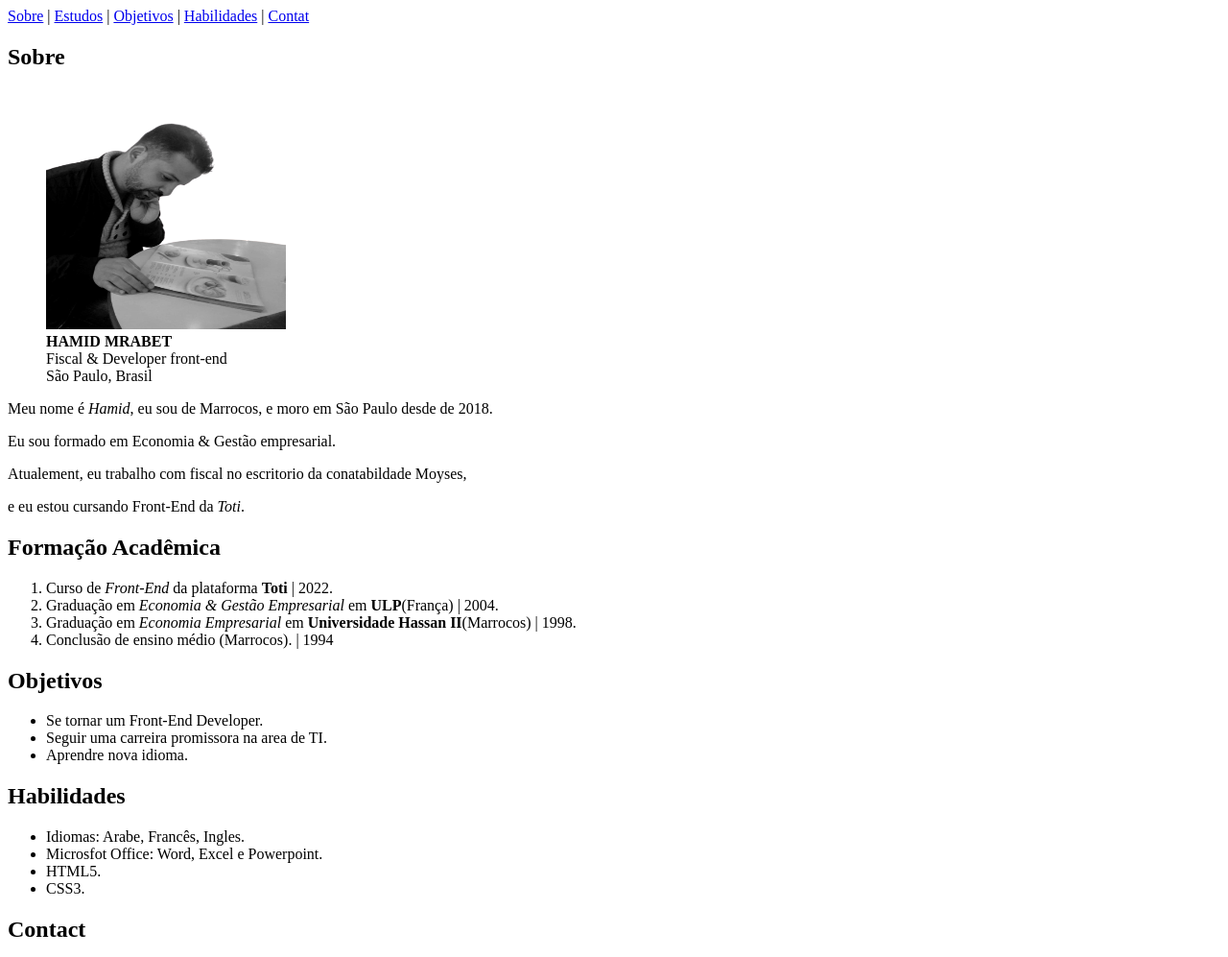
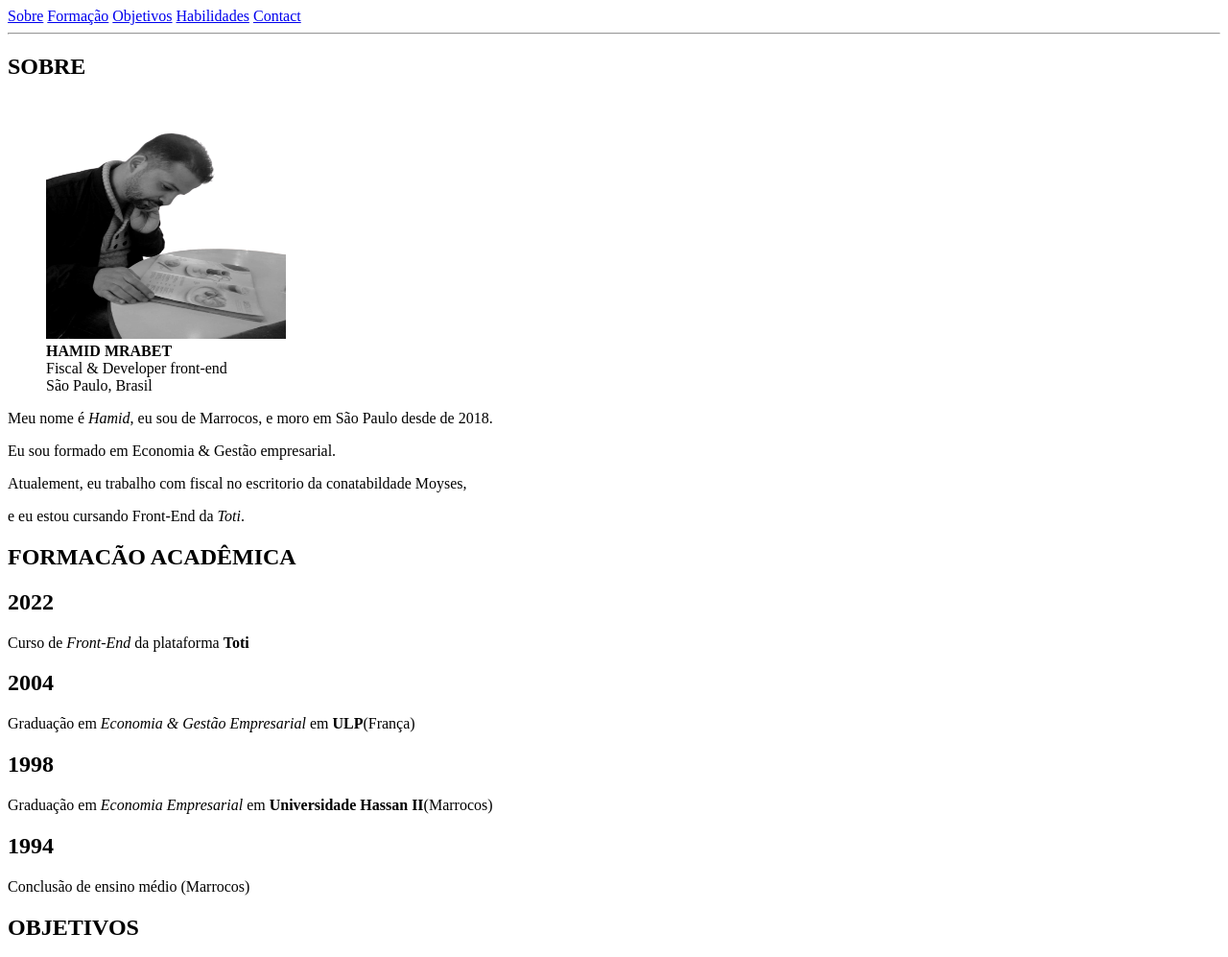
Before and after one commit to hamidMrabet/projeto_ForntEnd, a plain HTML site: page index.html in a window 1280 px wide. Shown: the top 997 px of the page at 96% size. Drawn offline with Linux system fonts and the light colour scheme.

Commit message:
finalizaçao de contuedo html

```diff
--- a/index.html
+++ b/index.html
@@ -8,16 +8,15 @@
 <body>
     <header>
         <div class="menu">
-                <nav class="navegacao">
-                    <a href="#sobre">Sobre</a> |
-                    <a href="#estudo">Estudos</a> |
-                    <a href="#objetivo">Objetivos</a> |
-                    <a href="#habil">Habilidades</a> |
-                    <a href="#contact">Contat</a>
-                </nav>
+            <a href="#sobre">Sobre</a>
+            <a href="#estudo">Formação</a>
+            <a href="#objetivo">Objetivos</a>
+            <a href="#habil">Habilidades</a>
+            <a href="#contact">Contact</a>
         </div>
     </header>
-        <h2 id="sobre">Sobre</h2>
+    <hr>
+        <h2 id="sobre">SOBRE</h2>
             <figure>
                 <img src="imagens/MinhaFoto.png" alt="foto perfil" width="250" height="250">
                 <figcaption><strong>HAMID MRABET</strong></figcaption>
@@ -30,15 +29,19 @@
             <p>Atualement, eu trabalho com fiscal no escritorio da conatabildade Moyses,</p>
             <p>e eu estou cursando Front-End da<i> Toti</i>.</p>
 
-        <h2 id="estudo">Formação Acadêmica</h2>
-        <ol>
-            <li>Curso de <i>Front-End</i> da plataforma <b>Toti</b> | 2022.</li>
-            <li>Graduação em <i>Economia & Gestão Empresarial</i> em <b>ULP</b>(França) | 2004.</li>
-            <li>Graduação em <i>Economia Empresarial</i> em <b>Universidade Hassan II</b>(Marrocos) | 1998.</li>
-            <li>Conclusão de ensino médio (Marrocos). | 1994</li>
-        </ol>
+        <h2 id="estudo">FORMACÃO ACADÊMICA</h2>
+        <div class="timeline">
+            <h2>2022</h2>
+                <p>Curso de <i>Front-End</i> da plataforma <b>Toti</b></p>
+            <h2>2004</h2>
+                <p>Graduação em <i>Economia & Gestão Empresarial</i> em <b>ULP</b>(França)</p>
+            <h2>1998</h2>
+                <p>Graduação em <i>Economia Empresarial</i> em <b>Universidade Hassan II</b>(Marrocos)</p>
+            <h2>1994</h2>
+                <p>Conclusão de ensino médio (Marrocos)</p>
+        </div>
 
-        <h2 id="objetivo">Objetivos</h2>
+        <h2 id="objetivo">OBJETIVOS</h2>
             <ul>
                 <li>Se tornar um Front-End Developer.</li>
                 <li>Seguir uma carreira promissora na area de TI.</li>
@@ -46,7 +49,7 @@
             </ul>
 
 
-        <h2 id="habil">Habilidades</h2>
+        <h2 id="habil">HABILIDADES</h2>
             <ul>
                <li>Idiomas: Arabe, Francês, Ingles.</li>
                <li>Microsfot Office: Word, Excel e Powerpoint.</li>
@@ -54,18 +57,18 @@
                <li>CSS3.</li>
             </ul>
 
-        <h2 id="contact">Contact</h2>
+        <h2 id="contact">CONTACT</h2>
         <div class="container">
             <form action="action_page.php">
 
               <label for="nome">Nome:</label>
-              <input type="text" name="nome" id="nome" placeholder="Seu nome..." required>
+              <input type="text" name="nome" id="nome" placeholder="Alberto Santos" required>
 
               <label for="birth">Data de nascimento:</label>
               <input type="date" name="birth" required>
 
               <label for="pais">Pais:</label>
-              <select id="p name="pais">
+              <select name="pais">
                 <option value="brasil">Brasil</option>
                 <option value="marracos">Marrocos</option>
                 <option value="usa">USA</option>
@@ -80,25 +83,20 @@
             </form>
           </div>
 
+        <hr>
 
-    <footer id="footer">
-        <h3 class="redes__social">Fique conectado!</h3>
-
-        <div class="social__media">
+    <footer class="rodape">
+        <div class="redes__sociais">
             <center>
-                <ul>
-                <h5>E-mail:<u>hamidpaulista@gmail.com</u></h5>
+            <ul>
                 <a href="https://github.com/hamidMrabet" target="_blank"><img src="imagens/Github (3).png" alt="Github icon" width="50" height="50">
                 </a>
                 <a href="https://www.linkedin.com/in/hamid-mrabet/" target="_blank"><img src="imagens/png linkdin.png" alt="Github icon" width="80" height="50"></a>
-                </ul>
-            </br>
-            <p>Copyright &copy; 2022</p>
+            </ul>
+            <p>Copyright &copy; 2022 by Hamid Mrabet</p>
             </center>
         </div>
-
-
-
+    </footer>
 
 
 
```
